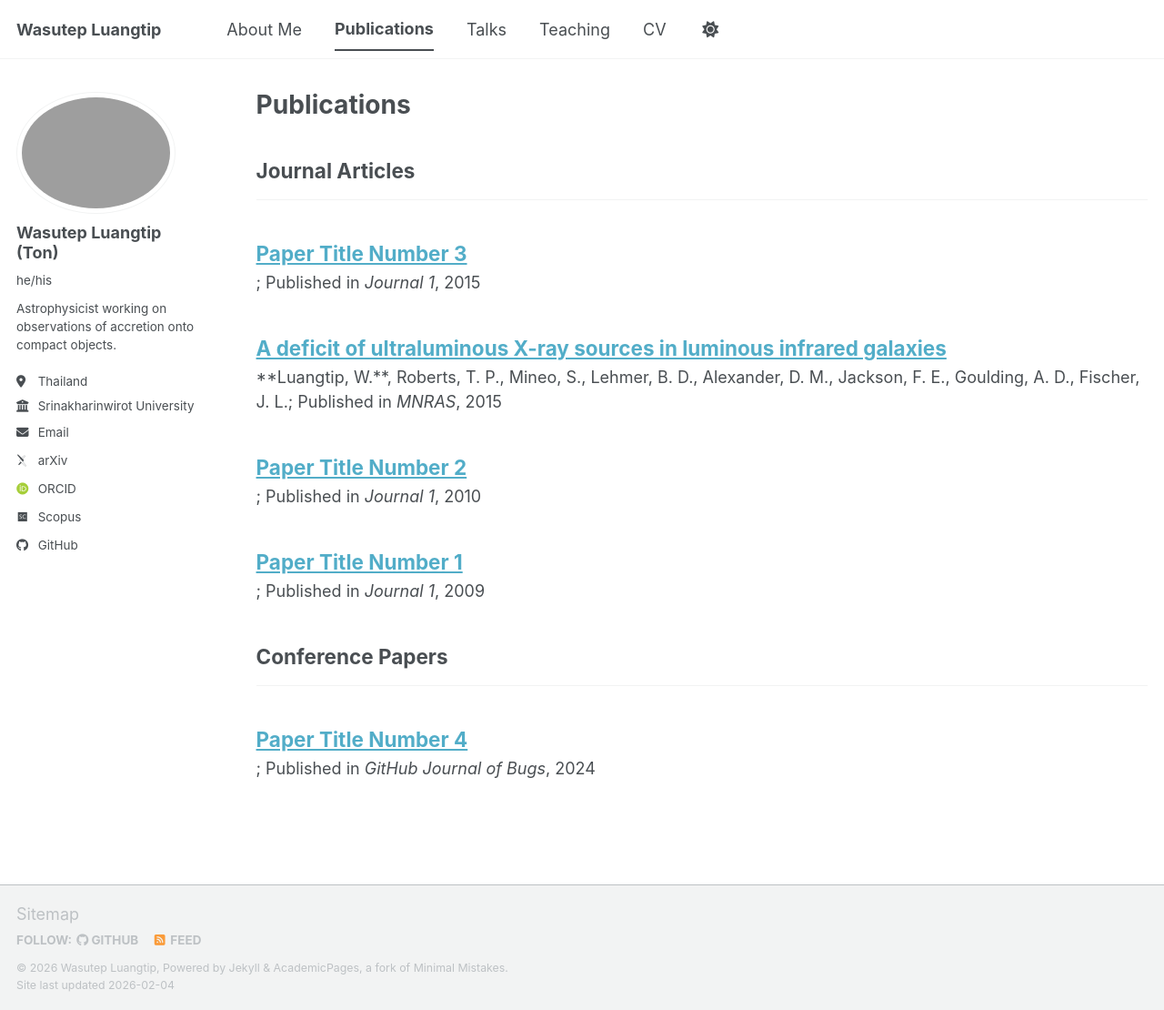
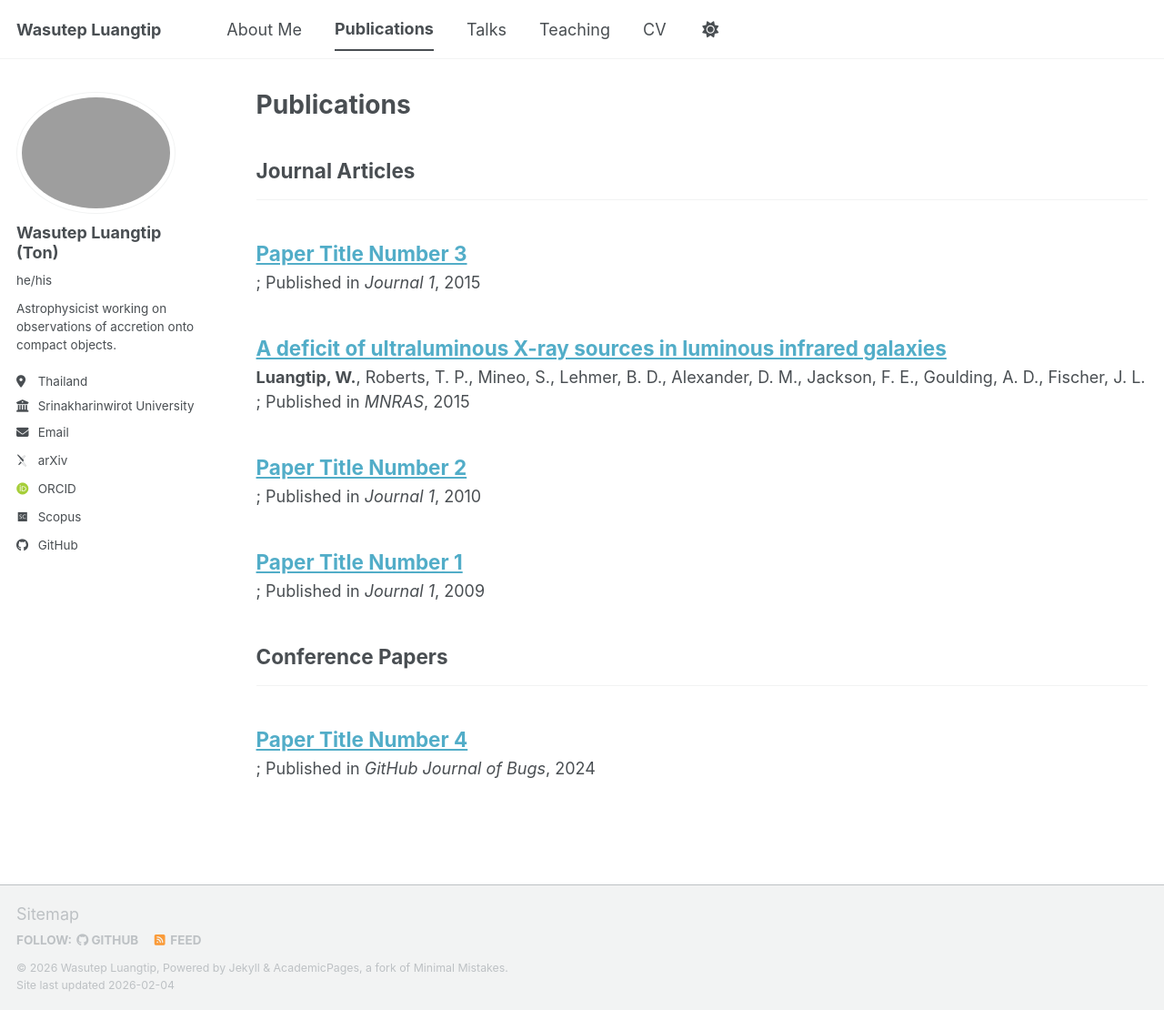
Before and after one commit to wluangtip/wluangtip.github.io, a Jekyll site: the page built from _pages/publications.html, in a window 1280 px wide and 1110 px high. Shown: the whole window at 91% size. Built offline with Jekyll 4.4.1, drawn with Linux system fonts in a browser that asks for light colours; some web fonts are replaced; a script bundle is joined from its source files by our own code; library files that are not in the unit come from our copies.

```diff
--- a/_includes/archive-single.html
+++ b/_includes/archive-single.html
@@ -8,7 +8,7 @@
     </h2>
 
     <p style="margin-top: 0;">
-      {{ post.authors }}; Published in <i>{{ post.venue }}</i>, {{ post.date | date: "%Y" }}
+      {{ post.authors | markdownify | remove: "<p>" | remove: "</p>" }}; Published in <i>{{ post.venue }}</i>, {{ post.date | date: "%Y" }}
     </p>
 
   </article>
```
